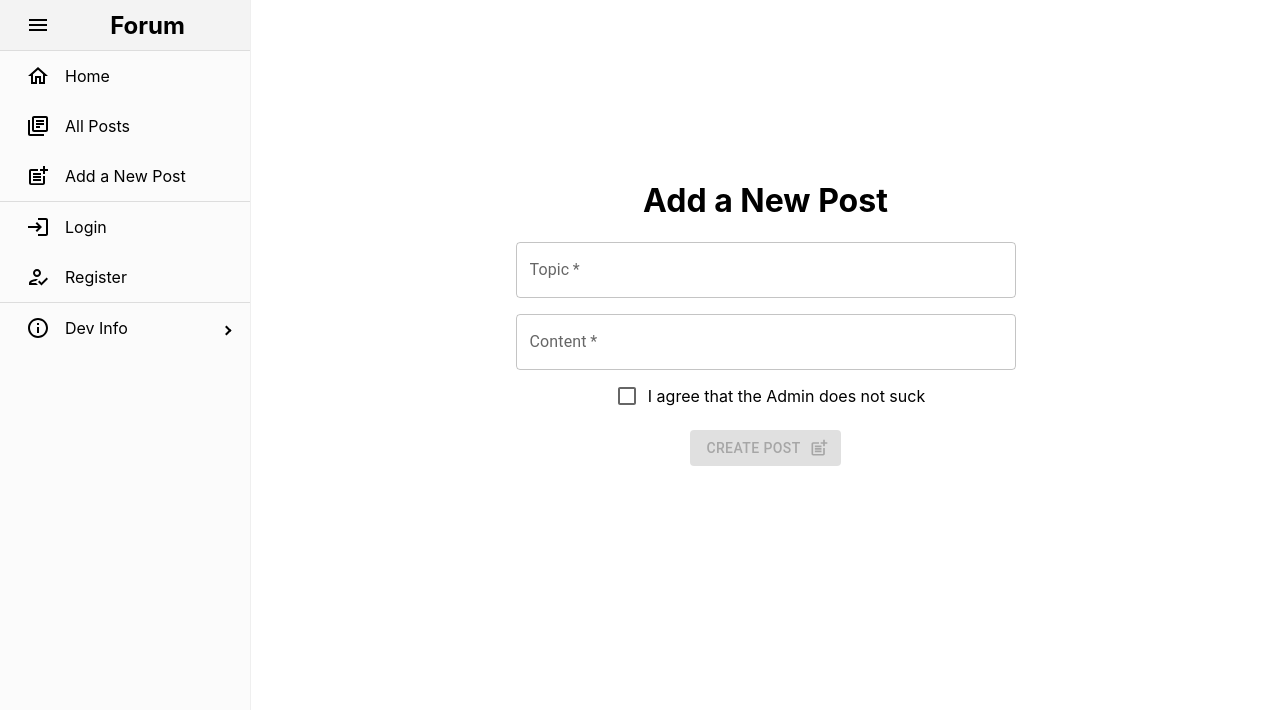
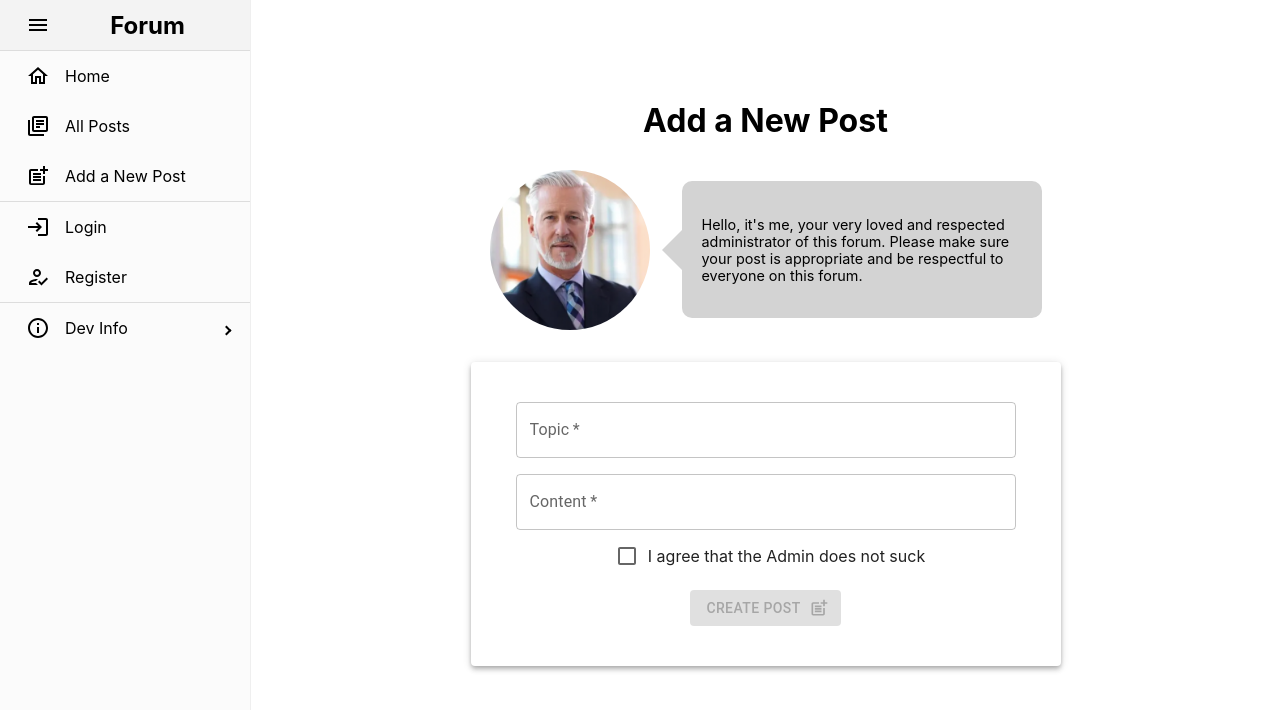
Before and after one commit to siuusunn/ga-project-3-the-forum-client, a React (Create React App) app: page /posts/create in a window 1280 px wide. Shown: the top 710 px of the page. Built offline with nearby package versions, Linux system fonts and the light colour scheme.

Commit message:
Changed layout on createPost page

```diff
--- a/src/components/CreatePost.js
+++ b/src/components/CreatePost.js
@@ -1,8 +1,17 @@
 import { useState } from 'react';
 import { useNavigate } from 'react-router-dom';
 import { API } from '../lib/api';
+import adminPic from '../assets/adminPic.png';
 
-import { TextField, Box, Container, Button, Checkbox } from '@mui/material';
+import {
+  TextField,
+  Box,
+  Container,
+  Button,
+  Checkbox,
+  Avatar,
+  Paper
+} from '@mui/material';
 
 import { PostAdd } from '@mui/icons-material';
 
@@ -40,7 +49,7 @@ export default function CreatePost() {
         display: 'flex',
         flexDirection: 'column',
         alignItems: 'center',
-        mt: 20
+        mt: 10
       }}
     >
       <Box
@@ -51,6 +60,43 @@ export default function CreatePost() {
         }}
       >
         <h1>Add a New Post</h1>
+        <Box
+          sx={{
+            display: 'flex',
+            flexDirection: 'row',
+            alignItems: 'center',
+            mb: 4,
+            mt: 1
+          }}
+        >
+          <Avatar
+            src={adminPic}
+            alt='admin-profile-picture'
+            sx={{ width: 160, height: 160, mr: 4 }}
+          />
+          <div class='speech left'>
+            <p>
+              Hello, it's me, your very loved and respected administrator of
+              this forum. Please make sure your post is appropriate and be
+              respectful to everyone on this forum.
+            </p>
+          </div>
+        </Box>
+        <Paper
+          sx={{
+            display: 'flex',
+            flexDirection: 'column',
+            alignItems: 'center',
+            justifyContent: 'center',
+            width: 350,
+            mb: 2,
+            pt: 5,
+            pb: 5,
+            pl: 15,
+            pr: 15
+          }}
+          elevation={4}
+        >
           <form onSubmit={handleSubmit}>
             <div>
               <TextField
@@ -112,6 +158,7 @@ export default function CreatePost() {
               )}
             </Box>
           </form>
+        </Paper>
       </Box>
     </Container>
   );
--- a/src/styles/Register.scss
+++ b/src/styles/Register.scss
@@ -1,5 +1,5 @@
 .speech {
-  font-size: 1em;
+  font-size: 0.9em;
 
   /* (A2) COLORS */
   color: black;
```
Lines whose indentation alone changed are shown as unchanged.
